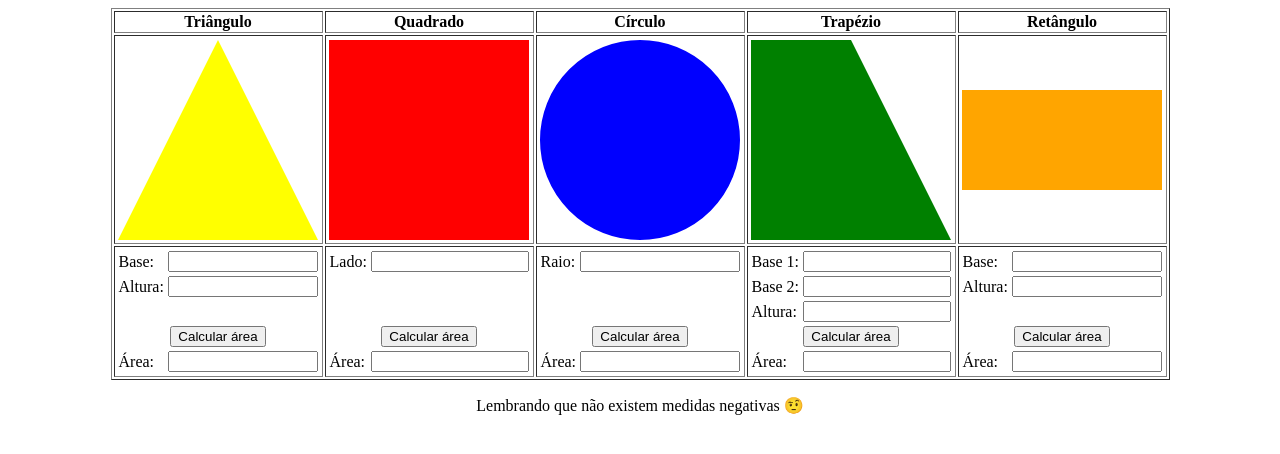
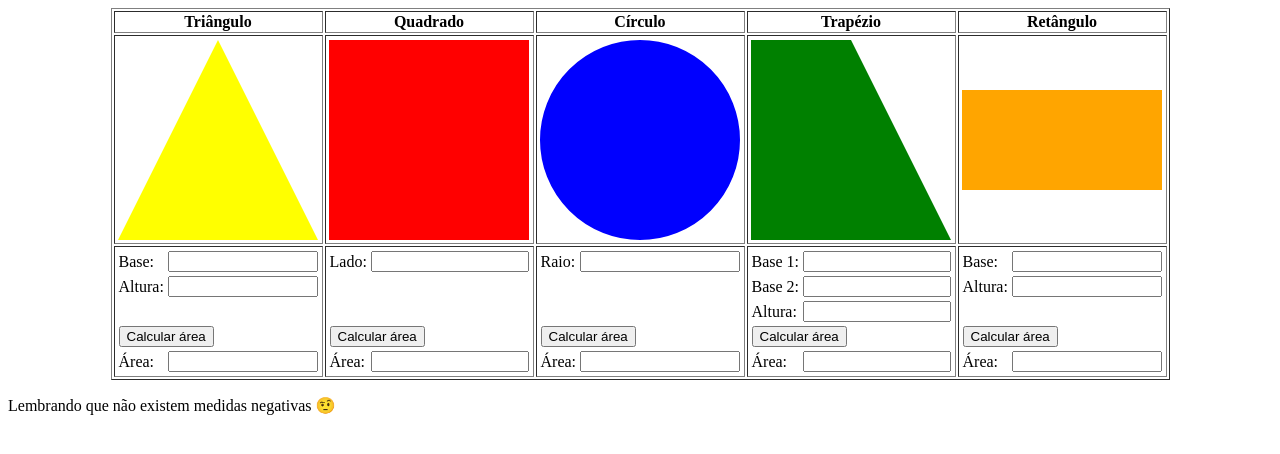
Before and after one commit to Honounome/nao-olhe, a plain HTML site: page topicos-avancados-de-programacao/2022-04-13/index.html in a window 1280 px wide. Drawn offline with Linux system fonts and the light colour scheme.

Commit message:
final html

```diff
--- a/topicos-avancados-de-programacao/2022-04-13/index.html
+++ b/topicos-avancados-de-programacao/2022-04-13/index.html
@@ -12,7 +12,6 @@
 
   <body onload="tamanho()">
     <form action="">
-      <div id="tabela">
         <table id="tabela" border="1">
           <tr> <!-- TÍTULOS -->
             <th>Triângulo</th>
@@ -55,7 +54,7 @@
                   <td><input type="number" id="alt" oninput="formatoTri()"></td>
                 </tr>
                 <tr class="espaco"></tr>
-                <tr align="center">
+                <tr>
                   <td colspan="2"><input type="button" value="Calcular área" onclick="triangulo()"></td>
                 </tr>
                 <tr>
@@ -73,7 +72,7 @@
                 </tr>
                 <tr class="espaco"></tr>
                 <tr class="espaco"></tr>
-                <tr align="center">
+                <tr>
                   <td colspan="2"><input type="button" value="Calcular área" onclick="quadrado()"></td>
                 </tr>
                 <tr>
@@ -91,7 +90,7 @@
                 </tr>
                 <tr class="espaco"></tr>
                 <tr class="espaco"></tr>
-                <tr align="center">
+                <tr>
                   <td colspan="2"><input type="button" value="Calcular área" onclick="circulo()"></td>
                 </tr>
                 <tr>
@@ -115,7 +114,7 @@
                   <td>Altura:</td>
                   <td><input type="number" id="alt_tra" oninput="formatoTra()"></td>
                 </tr>
-                <tr align="center">
+                <tr>
                   <td colspan="2"><input type="button" value="Calcular área" onclick="trapezio()"></td>
                 </tr>
                 <tr>
@@ -136,7 +135,7 @@
                   <td><input type="number" id="alt_ret" oninput="formatoRet()"></td>
                 </tr>
                 <tr class="espaco"></tr>
-                <tr align="center">
+                <tr>
                   <td colspan="2"><input type="button" value="Calcular área" onclick="retangulo()"></td>
                 </tr>
                 <tr>
@@ -147,8 +146,7 @@
             </td>
           </tr> <!-- /FORMULÁRIOS -->
         </table>
-      </div>
-      <p align="center">Lembrando que não existem medidas negativas 🤨</p>
+      <p>Lembrando que não existem medidas negativas 🤨</p>
     </form>
   </body>
 
```
